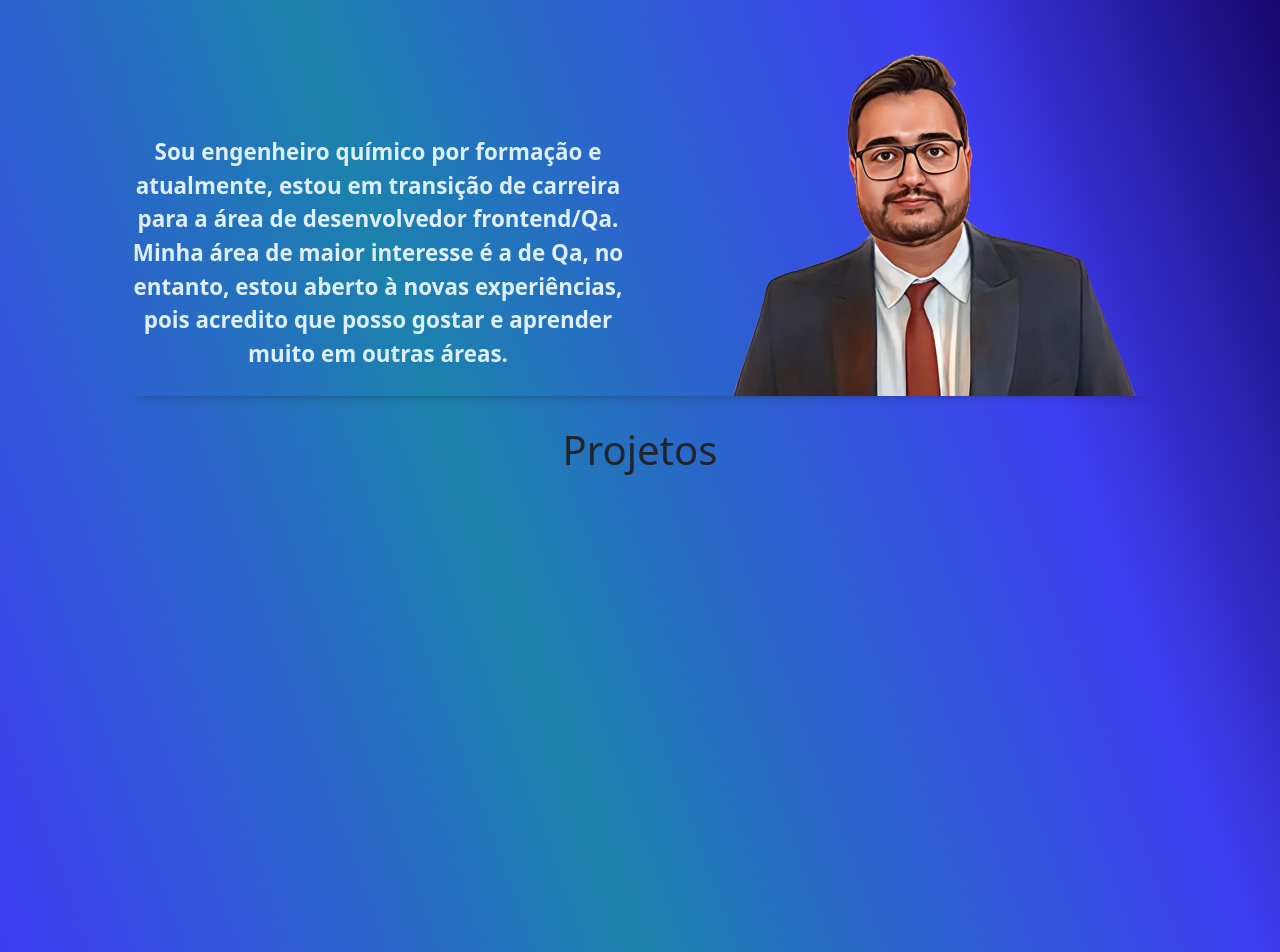
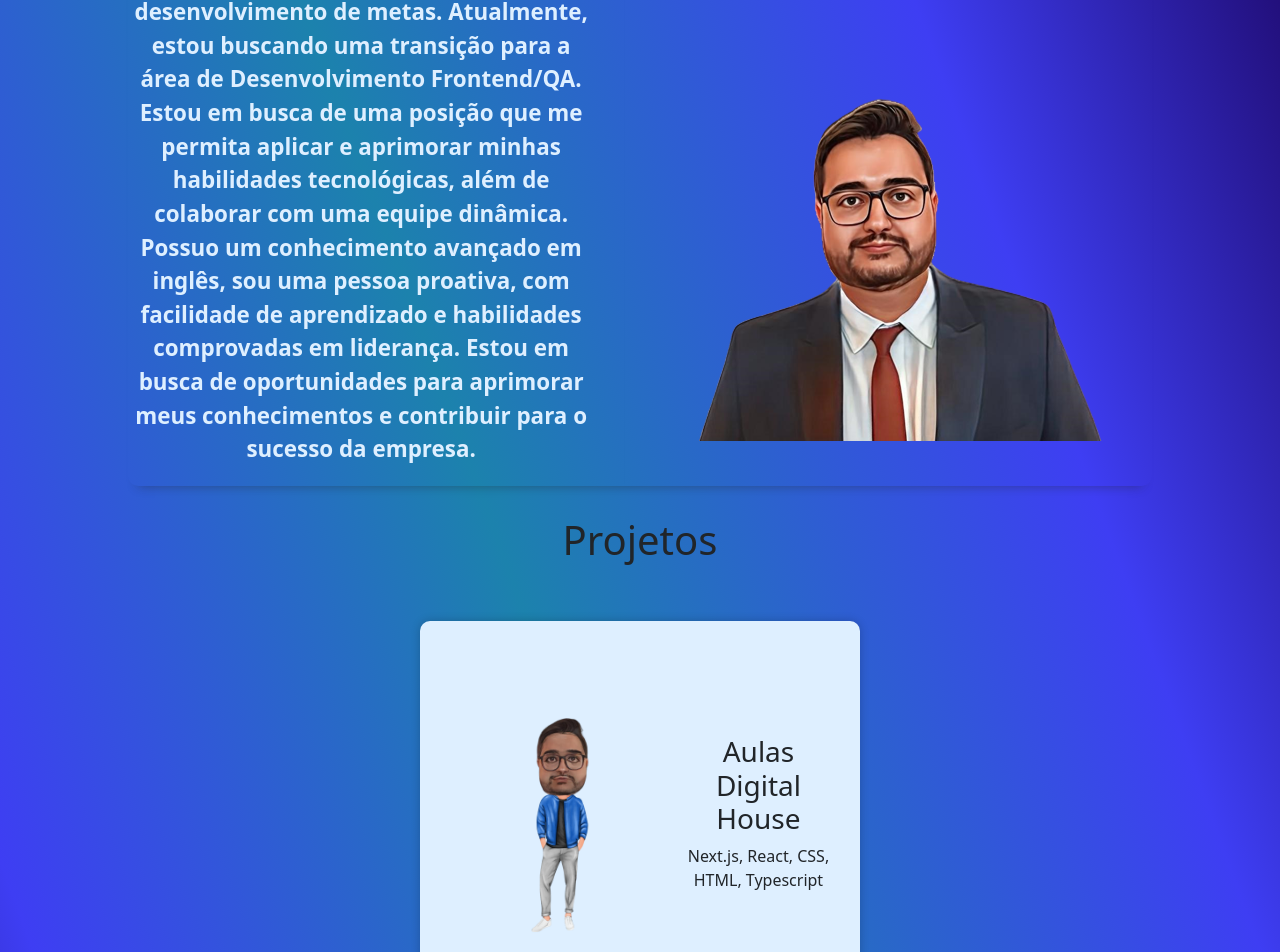
Before and after one commit to DubonP/potifolioPauloRossi, a React (Create React App) app: page / in a window 1280 px wide. Shown: the part 175-1127 px from the top of the page. Built offline with nearby package versions, Linux system fonts and the light colour scheme.

Commit message:
vizualizacao dos cards e mudanca da intro e cor do head

```diff
--- a/src/components/header/header.jsx
+++ b/src/components/header/header.jsx
@@ -4,7 +4,7 @@ import Navbar from "react-bootstrap/Navbar";
 
 function Header() {
   return (
-    <Navbar collapseOnSelect expand="lg" bg="info" variant="dark">
+    <Navbar collapseOnSelect expand="lg" bg="dark" variant="dark">
       <Container>
         <Navbar.Brand href="#home">Paulo Gustavo Rossi</Navbar.Brand>
         <Navbar.Toggle aria-controls="responsive-navbar-nav" />
--- a/src/custom.scss
+++ b/src/custom.scss
@@ -5,7 +5,7 @@ $warning: #ffb703;
 $success: #04b3f9;
 $primary: #3e3ef3;
 $secondary: #1C82AD;
-$dark: #13005A;
+$dark: #1f0a6e;
 
 @import "~bootstrap/scss/bootstrap.scss";
 
--- a/src/data/projetos.jsx
+++ b/src/data/projetos.jsx
@@ -3,11 +3,11 @@ import cartoon1 from "../img/cartoon.boyzin.png";
 export const projetos = [
   {
     id: "1",
-    title: "Site de aluguel de carros",
-    link: "www.google.com.br",
-    area: "testing",
-    data: "27/10/2021",
-    tecnologias: "Selenium",
+    title: "Aulas Digital House",
+    link: "https://aulas-dh-2023.vercel.app/",
+    area: "Frontend",
+    data: "14/02/2023",
+    tecnologias: "Next.js, React, CSS, HTML, Typescript",
     image: cartoon1,
   },
   {
--- a/src/pages/home/introduction/intro.css
+++ b/src/pages/home/introduction/intro.css
@@ -29,7 +29,8 @@
   justify-content: center;
   align-items: center;
   text-align: center;
-  width: 500px;
+  width: 100%;
+  height: 100%;
   margin: auto;
   padding: auto;
   margin-bottom: 2%;
--- a/src/pages/home/introduction/intro.jsx
+++ b/src/pages/home/introduction/intro.jsx
@@ -14,11 +14,15 @@ function Intro() {
       <div className="intro_base">
         <div className="intro_text">
           <p>
-            Sou engenheiro químico por formação e atualmente, estou em transição
-            de carreira para a área de desenvolvedor frontend/Qa. Minha área de
-            maior interesse é a de Qa, no entanto, estou aberto à novas
-            experiências, pois acredito que posso gostar e aprender muito em
-            outras áreas.
+            Como Engenheiro Químico, possuo experiência em gestão de equipes e
+            desenvolvimento de metas. Atualmente, estou buscando uma transição
+            para a área de Desenvolvimento Frontend/QA. Estou em busca de uma
+            posição que me permita aplicar e aprimorar minhas habilidades
+            tecnológicas, além de colaborar com uma equipe dinâmica. Possuo um
+            conhecimento avançado em inglês, sou uma pessoa proativa, com
+            facilidade de aprendizado e habilidades comprovadas em liderança.
+            Estou em busca de oportunidades para aprimorar meus conhecimentos e
+            contribuir para o sucesso da empresa.
           </p>
         </div>
         <div className="intro_image">
--- a/src/pages/home/projects/card/card.css
+++ b/src/pages/home/projects/card/card.css
@@ -7,7 +7,7 @@
   height: 400px;
   padding: 20px;
   margin: auto;
-  margin-top: 10%;
+  margin-top: 5%;
   border-radius: 10px;
   background-color: var(--light);
   box-shadow: 0 0 10px rgba(0, 0, 0, 0.2);
@@ -34,12 +34,11 @@
   opacity: 0;
   filter: blur(5px);
   transform: translateX(-100%);
-  transition: all 1s ease-in-out;
+  transition: all 1s;
 }
 
 .show {
   opacity: 1;
   filter: blur(0);
   transform: translateX(0);
-  transition: all 1s ease-in-out;
 }
--- a/src/pages/home/projects/card/card.jsx
+++ b/src/pages/home/projects/card/card.jsx
@@ -1,21 +1,8 @@
 import "./card.css";
-
-const observer = new IntersectionObserver((entries) => {
-  entries.forEach((entry) => {
-    if (entry.isIntersecting) {
-      entry.target.classList.add("show");
-    } else {
-      entry.target.classList.remove("show");
-    }
-  });
-});
-
-const hiddenElements = document.querySelectorAll(".hidden");
-hiddenElements.forEach((element) => observer.observe(element));
 
 export function Card(props) {
   return (
-    <div className="card_all hidden">
+    <div className="card_all">
       <div className="card_img">
         <a target="_blank" href={props.proj.link}>
           <img
```
